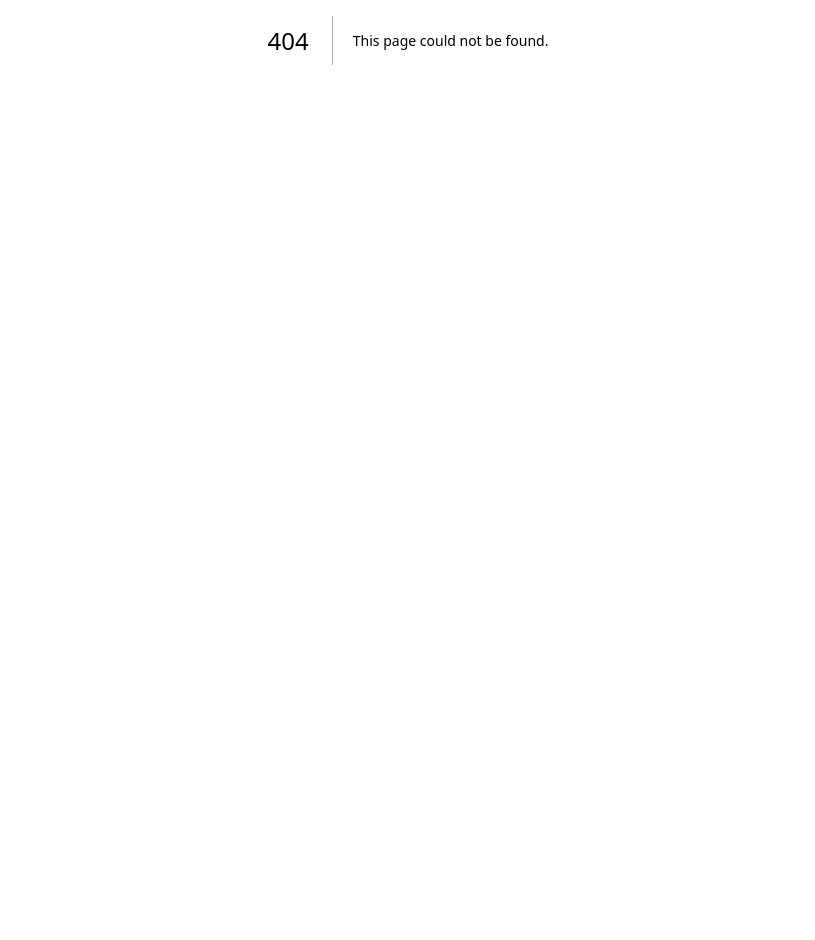
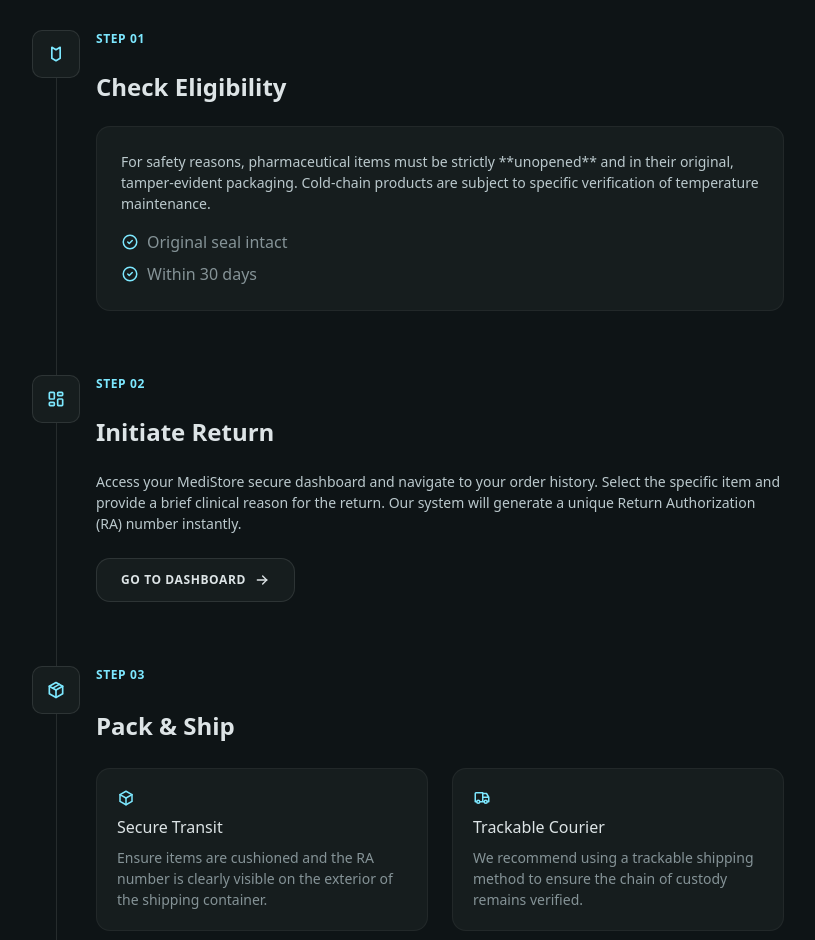
Before and after one commit to Rahima-Akter/online-medical-shop, a Next.js app: page /return-policy in a window 1280 px wide. Before the commit this address had no page. Shown: the part 360-1300 px from the top of the page, without its empty margins (232-1047 px from the left). Before the commit the page ends 800 px from the top, so only its background shows below. Built offline with nearby package versions, Linux system fonts and the light colour scheme; no server answers.

Commit message:
added return policy page with proper ui

```diff
--- /dev/null
+++ b/src/app/(commonLayout)/return-policy/page.tsx
@@ -0,0 +1,7 @@
+import ReturnPolicy from "@/components/footerRoutes/returnPolicy";
+
+const ReturnPolicyPage = () => {
+  return <ReturnPolicy />;
+};
+
+export default ReturnPolicyPage;
--- /dev/null
+++ b/src/components/footerRoutes/returnPolicy.tsx
@@ -0,0 +1,181 @@
+import {
+  IconBadge,
+  IconLayoutDashboard,
+  IconPackage,
+  IconBox,
+  IconTruck,
+  IconWallet,
+  IconCircleCheck,
+  IconArrowRight,
+} from "@tabler/icons-react";
+
+const ReturnPolicy = () => {
+  return (
+    <div className="antialiased bg-[#0e1416] text-[#dde4e6] selection:bg-[#13cfec]/20 selection:text-[#005461]">
+      <main className="max-w-200 mx-auto px-6 lg:py-10 md:py-16">
+        {/* Hero */}
+        <section className="space-y-6 mb-16">
+          <span className="inline-block bg-[#7de8ff]/20 text-[#7de8ff] px-3 py-1 rounded-full text-[0.75rem] leading-none tracking-[0.05em] font-bold uppercase">
+            Policy Documentation
+          </span>
+
+          <h1 className="text-[3rem] leading-[1.1] tracking-[-0.033em] font-black text-[#dde4e6]">
+            Return Policy
+          </h1>
+
+          <p className="text-[1.125rem] leading-relaxed text-[#859397] max-w-2xl">
+            Our clinical precision extends to our logistics. We ensure a
+            transparent, secure process for returning pharmaceutical products
+            while maintaining strict health and safety standards.
+          </p>
+        </section>
+
+        {/* Timeline */}
+        <section className="relative space-y-16">
+          {/* vertical line */}
+          <div className="absolute left-6 top-0 bottom-0 w-px bg-white/10" />
+
+          {/* Step 1 */}
+          <div className="relative pl-16 space-y-6">
+            <div className="absolute left-0 w-12 h-12 bg-[#161d1e] border border-white/10 rounded-lg flex items-center justify-center">
+              <IconBadge size={20} color="#7de8ff" />
+            </div>
+
+            <div className="text-[0.75rem] tracking-[0.05em] font-bold text-[#7de8ff] uppercase">
+              Step 01
+            </div>
+
+            <h2 className="text-[1.5rem] leading-tight font-bold text-[#dde4e6]">
+              Check Eligibility
+            </h2>
+
+            <div className="bg-[#161d1e] p-6 rounded-xl border border-white/5 space-y-4">
+              <p className="text-[0.875rem] leading-normal text-[#bbc9cd]">
+                For safety reasons, pharmaceutical items must be strictly
+                **unopened** and in their original, tamper-evident packaging.
+                Cold-chain products are subject to specific verification of
+                temperature maintenance.
+              </p>
+
+              <ul className="space-y-2">
+                <li className="flex items-center gap-2 text-[#859397]">
+                  <IconCircleCheck size={18} color="#7de8ff" />
+                  Original seal intact
+                </li>
+                <li className="flex items-center gap-2 text-[#859397]">
+                  <IconCircleCheck size={18} color="#7de8ff" />
+                  Within 30 days
+                </li>
+              </ul>
+            </div>
+          </div>
+
+          {/* Step 2 */}
+          <div className="relative pl-16 space-y-6">
+            <div className="absolute left-0 w-12 h-12 bg-[#161d1e] border border-white/10 rounded-lg flex items-center justify-center">
+              <IconLayoutDashboard size={20} color="#7de8ff" />
+            </div>
+
+            <div className="text-[0.75rem] tracking-[0.05em] font-bold text-[#7de8ff] uppercase">
+              Step 02
+            </div>
+
+            <h2 className="text-[1.5rem] leading-tight font-bold text-[#dde4e6]">
+              Initiate Return
+            </h2>
+
+            <p className="text-[0.875rem] leading-normal text-[#bbc9cd]">
+              Access your MediStore secure dashboard and navigate to your order
+              history. Select the specific item and provide a brief clinical
+              reason for the return. Our system will generate a unique Return
+              Authorization (RA) number instantly.
+            </p>
+
+            <button className="flex items-center gap-2 bg-[#161d1e] border border-white/10 px-6 py-3 rounded-xl text-[0.75rem] font-bold tracking-[0.05em] uppercase text-[#dde4e6]">
+              Go to Dashboard
+              <IconArrowRight size={16} />
+            </button>
+          </div>
+
+          {/* Step 3 */}
+          <div className="relative pl-16 space-y-6">
+            <div className="absolute left-0 w-12 h-12 bg-[#161d1e] border border-white/10 rounded-lg flex items-center justify-center">
+              <IconPackage size={20} color="#7de8ff" />
+            </div>
+
+            <div className="text-[0.75rem] tracking-[0.05em] font-bold text-[#7de8ff] uppercase">
+              Step 03
+            </div>
+
+            <h2 className="text-[1.5rem] font-bold text-[#dde4e6]">
+              Pack & Ship
+            </h2>
+
+            <div className="grid md:grid-cols-2 gap-6">
+              <div className="p-5 bg-[#161d1e] border border-white/5 rounded-xl space-y-2">
+                <IconBox size={18} color="#7de8ff" />
+                <div className="text-[#dde4e6] font-medium">Secure Transit</div>
+                <div className="text-[#859397] text-[0.875rem]">
+                  Ensure items are cushioned and the RA number is clearly
+                  visible on the exterior of the shipping container.
+                </div>
+              </div>
+
+              <div className="p-5 bg-[#161d1e] border border-white/5 rounded-xl space-y-2">
+                <IconTruck size={18} color="#7de8ff" />
+                <div className="text-[#dde4e6] font-medium">
+                  Trackable Courier
+                </div>
+                <div className="text-[#859397] text-[0.875rem]">
+                  We recommend using a trackable shipping method to ensure the
+                  chain of custody remains verified.
+                </div>
+              </div>
+            </div>
+          </div>
+
+          {/* Step 4 */}
+          <div className="relative pl-16 space-y-6">
+            <div className="absolute left-0 w-12 h-12 bg-[#161d1e] border border-white/10 rounded-lg flex items-center justify-center">
+              <IconWallet size={20} color="#7de8ff" />
+            </div>
+
+            <div className="text-[0.75rem] tracking-[0.05em] font-bold text-[#7de8ff] uppercase">
+              Step 04
+            </div>
+
+            <h2 className="text-[1.5rem] font-bold text-[#dde4e6]">
+              Refund Process
+            </h2>
+
+            <div className="bg-[#0a1618]/10 p-6 rounded-sm border border-[#7de8ff]/20 flex md:flex-row flex-col gap-10">
+              <div>
+                <p className="text-[0.875rem] text-[#bbc9cd]">
+                  Upon arrival at our distribution center, items undergo a
+                  clinical quality inspection. This process typically takes 3-5
+                  business days.
+                </p>
+                <p className="text-[0.875rem] text-[#bbc9cd] font-bold">
+                  Approved refunds will be credited back to your original
+                  payment method within 7-10 business days.
+                </p>
+              </div>
+              <div className="bg-[#2f3638]/50 p-4 rounded-lg flex items-center gap-4 min-w-45]">
+                <div className="text-3xl font-black text-[#7de8ff]">72h</div>
+                <div className="text-sm tracking-[0.05em] font-bold text-outline leading-tight uppercase text-gray-400">
+                  Average
+                  <br />
+                  Inspection
+                  <br />
+                  Window
+                </div>
+              </div>
+            </div>
+          </div>
+        </section>
+      </main>
+    </div>
+  );
+};
+
+export default ReturnPolicy;
```
